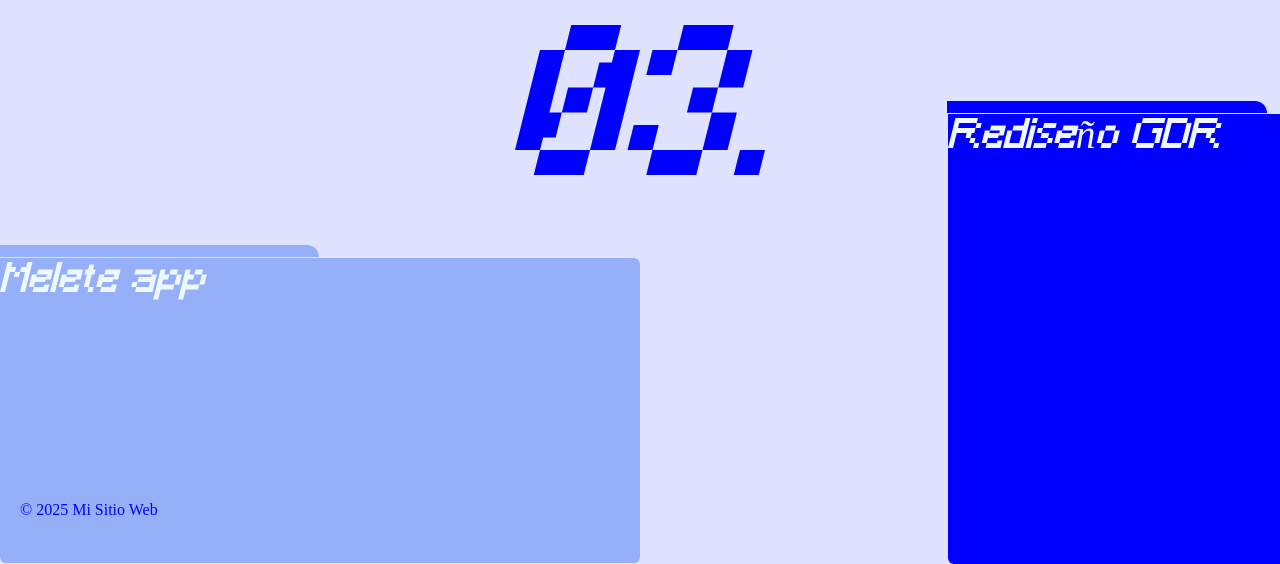
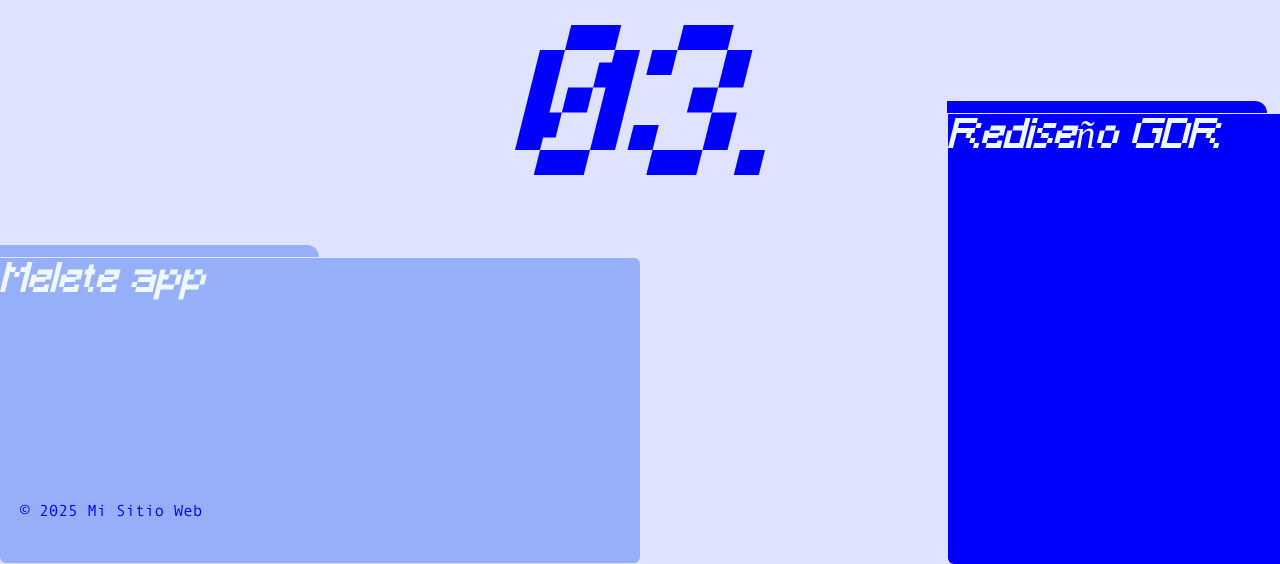
Before and after one commit to RenataMainere/CODERHOUSE-portfolio-proyecto, a website: page pages/uxui.html in a window 1280 px wide. Shown: the part 258-822 px from the top of the page. Drawn offline with nearby package versions, Linux system fonts and the light colour scheme.

Commit message:
prueba fontface 3

```diff
--- a/scss/_contacto.scss
+++ b/scss/_contacto.scss
@@ -4,7 +4,7 @@
 }
 
 @font-face {
-  font-family: "andale-mono";
+  font-family: "Andale Mono";
   src: url(../assets/fonts/andalemo.ttf);
 }
 
--- a/scss/_foldercontainer.scss
+++ b/scss/_foldercontainer.scss
@@ -4,7 +4,7 @@
 }
 
 @font-face {
-  font-family: "andale-mono";
+  font-family: "Andale Mono";
   src: url(../assets/fonts/andalemo.ttf);
 }
 
--- a/scss/_footer.scss
+++ b/scss/_footer.scss
@@ -4,7 +4,7 @@
 }
 
 @font-face {
-  font-family: "andale-mono";
+  font-family: "Andale Mono";
   src: url(../assets/fonts/andalemo.ttf);
 }
 
--- a/scss/_general.scss
+++ b/scss/_general.scss
@@ -4,7 +4,7 @@
 }
 
 @font-face {
-  font-family: "andale-mono";
+  font-family: "Andale Mono";
   src: url(../assets/fonts/andalemo.ttf);
 }
 
--- a/scss/_index.scss
+++ b/scss/_index.scss
@@ -4,7 +4,7 @@
 }
 
 @font-face {
-  font-family: "andale-mono";
+  font-family: "Andale Mono";
   src: url(../assets/fonts/andalemo.ttf);
 }
 
--- a/scss/_mediaquery.scss
+++ b/scss/_mediaquery.scss
@@ -5,7 +5,7 @@
 }
 
 @font-face {
-  font-family: "andale-mono";
+  font-family: "Andale Mono";
   src: url(../assets/fonts/andalemo.ttf);
 }
 
--- a/scss/_sobremi.scss
+++ b/scss/_sobremi.scss
@@ -4,7 +4,7 @@
 }
 
 @font-face {
-  font-family: "andale-mono";
+  font-family: "Andale Mono";
   src: url(../assets/fonts/andalemo.ttf);
 }
 
--- a/scss/_uxui.scss
+++ b/scss/_uxui.scss
@@ -4,7 +4,7 @@
 }
 
 @font-face {
-  font-family: "andale-mono";
+  font-family: "Andale Mono";
   src: url(../assets/fonts/andalemo.ttf);
 }
 
--- a/scss/_visuales.scss
+++ b/scss/_visuales.scss
@@ -4,7 +4,7 @@
 }
 
 @font-face {
-  font-family: "andale-mono";
+  font-family: "Andale Mono";
   src: url(../assets/fonts/andalemo.ttf);
 }
 
```
Also changed, not shown: css/styles.css.
